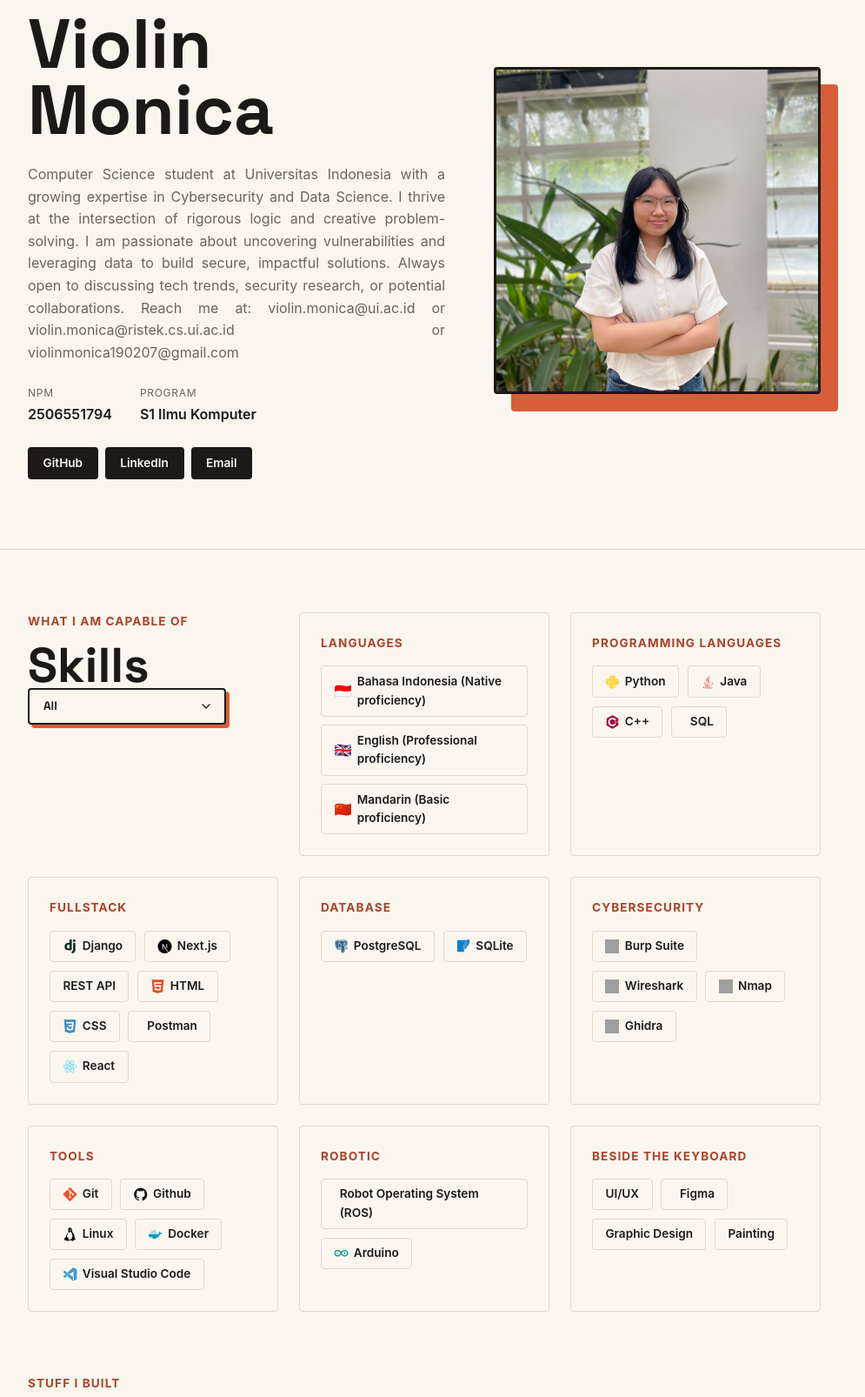
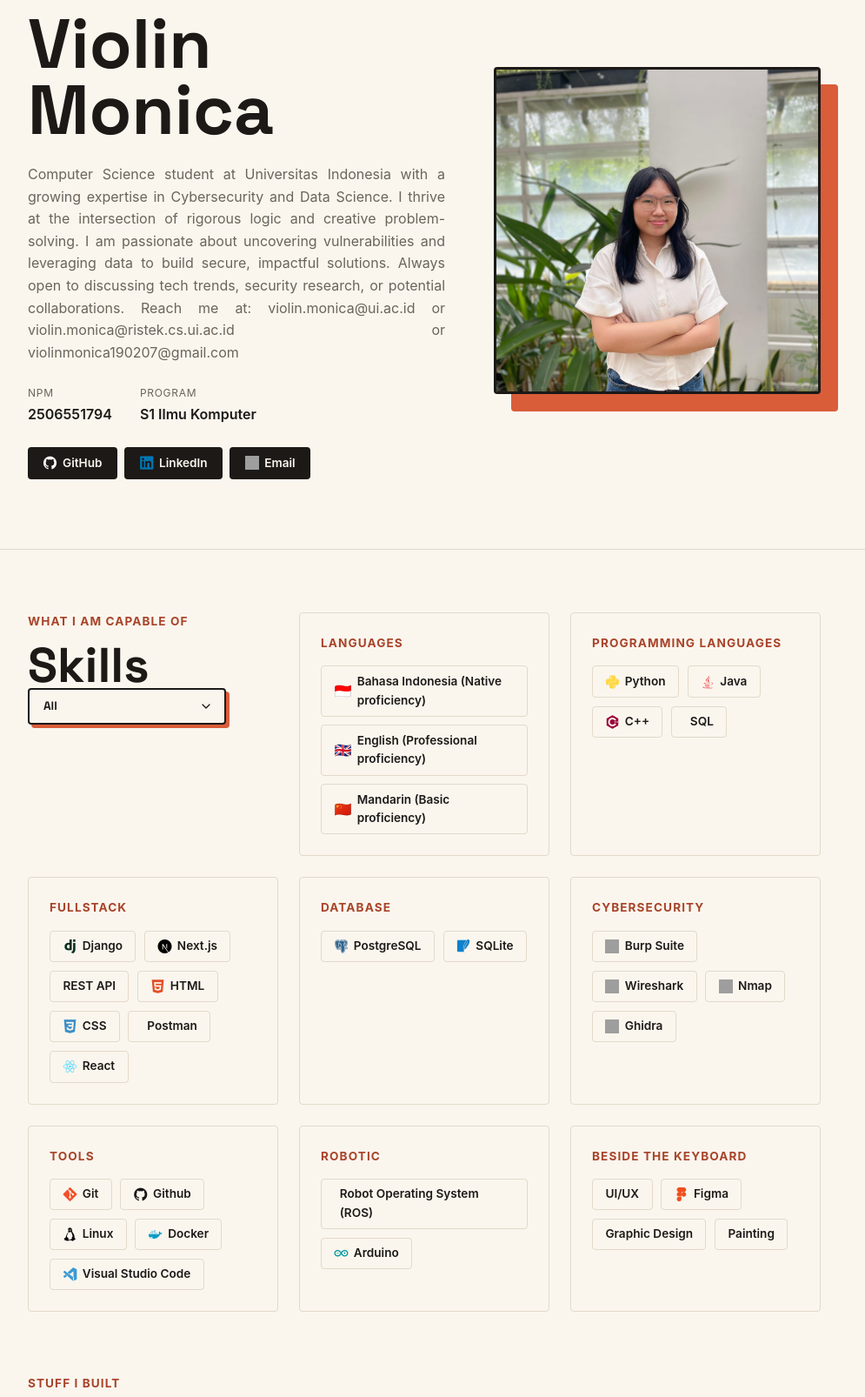
Before and after one commit to ViolinMonica/portfolio, a Django app: page / in a window 1280 px wide. Shown: the part 168-1774 px from the top of the page at 87% size, without its empty margins (152-1147 px from the left). Run offline with Django 5.2, Linux system fonts and the light colour scheme; grey boxes are pictures that could not be loaded.

Commit message:
add icons for social links

```diff
--- a/static/css/style.css
+++ b/static/css/style.css
@@ -140,7 +140,9 @@ h1, .brand {
 }
 
 .social-link {
-    display: inline-block;
+    display: inline-flex;
+    align-items: center;
+    gap: 0.4rem;
     font-size: 0.85rem;
     font-weight: 600;
     text-decoration: none;
@@ -149,6 +151,19 @@ h1, .brand {
     border-radius: var(--radius);
     padding: 0.5rem 1.1rem;
     transition: background-color 0.2s ease;
+}
+
+.social-link i {
+    font-size: 1rem;
+}
+
+.social-link img {
+    width: 16px;
+    height: 16px;
+}
+
+.social-link .devicon-github-plain {
+    filter: invert(1) brightness(2);
 }
 
 .social-link:hover {
--- a/templates/index.html
+++ b/templates/index.html
@@ -47,9 +47,9 @@
                         </div>
                     </dl>
                     <div class="social-links">
-                        <a href="https://github.com/ViolinMonica" class="social-link">GitHub</a>
-                        <a href="https://linkedin.com/in/violin-monica" class="social-link">LinkedIn</a>
-                        <a href="mailto:violin.monica@ui.ac.id" class="social-link">Email</a>
+                        <a href="https://github.com/ViolinMonica" class="social-link"><i class="devicon-github-plain colored"></i>GitHub</a>
+                        <a href="https://linkedin.com/in/violin-monica" class="social-link"><i class="devicon-linkedin-plain colored"></i>LinkedIn</a>
+                        <a href="mailto:violin.monica@ui.ac.id" class="social-link"><img src="https://cdn.simpleicons.org/gmail/faf6ee" alt="logo gmail">Email</a>
                     </div>
                 </div>
             </div>
@@ -151,27 +151,19 @@
                     <h3 class="skill-category-title">Cybersecurity</h3>
                     <div class="skill-list">
                         <span class="skill-pill">
-                            <img class="tool-icon"
-                            src="https://cdn.simpleicons.org/burpsuite"
-                            alt="">
+                            <img class="tool-icon" src="https://cdn.simpleicons.org/burpsuite" alt="logo burp suite">
                             Burp Suite
                         </span>
                         <span class="skill-pill">
-                            <img class="tool-icon"
-                            src="https://cdn.simpleicons.org/wireshark"
-                            alt="">
+                            <img class="tool-icon" src="https://cdn.simpleicons.org/wireshark" alt="logo wireshark">
                             Wireshark
                         </span>
                         <span class="skill-pill">
-                            <img class="tool-icon"
-                            src="https://nmap.org/images/sitelogo-2x.png"
-                            alt="">
+                            <img class="tool-icon" src="https://nmap.org/images/sitelogo-2x.png" alt="logo nmap">
                             Nmap
                         </span>
                         <span class="skill-pill">
-                            <img class="tool-icon"
-                            src="https://media.defense.gov/2023/Mar/06/2003173005/-1/-1/0/230306-D-IM742-4444.PNG"
-                            alt="">
+                            <img class="tool-icon" src="https://media.defense.gov/2023/Mar/06/2003173005/-1/-1/0/230306-D-IM742-4444.PNG" alt="logo ghidra">
                             Ghidra
                         </span>
                     </div>
@@ -217,7 +209,7 @@
                     <div class="skill-list">
                         <span class="skill-pill">UI/UX</span>
                         <span class="skill-pill">
-                            <i class="devicon-figma-original colored"></i>Figma
+                            <i class="devicon-figma-plain colored"></i>Figma
                         </span>
                         <span class="skill-pill">Graphic Design</span>
                         <span class="skill-pill">Painting</span>
```
